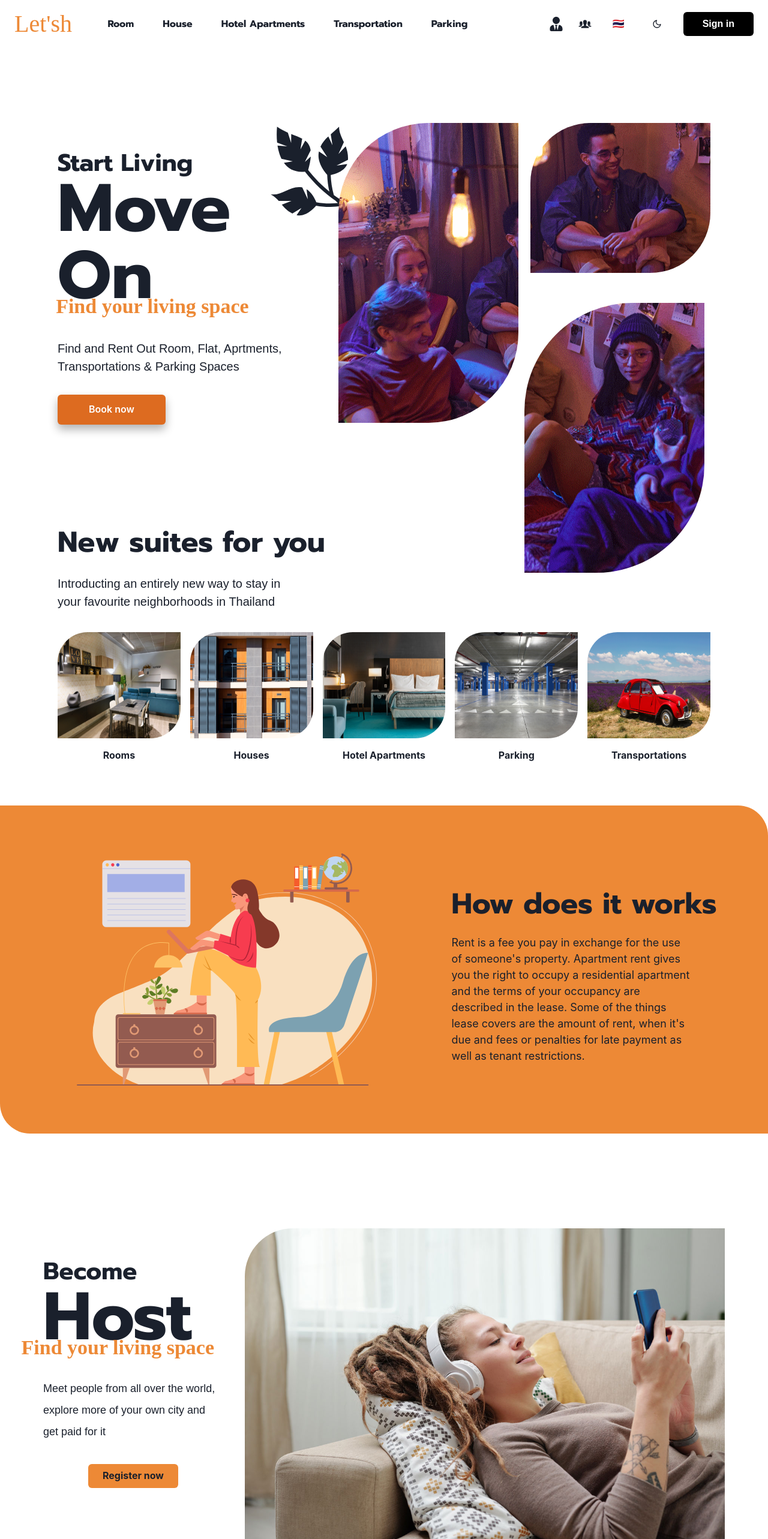
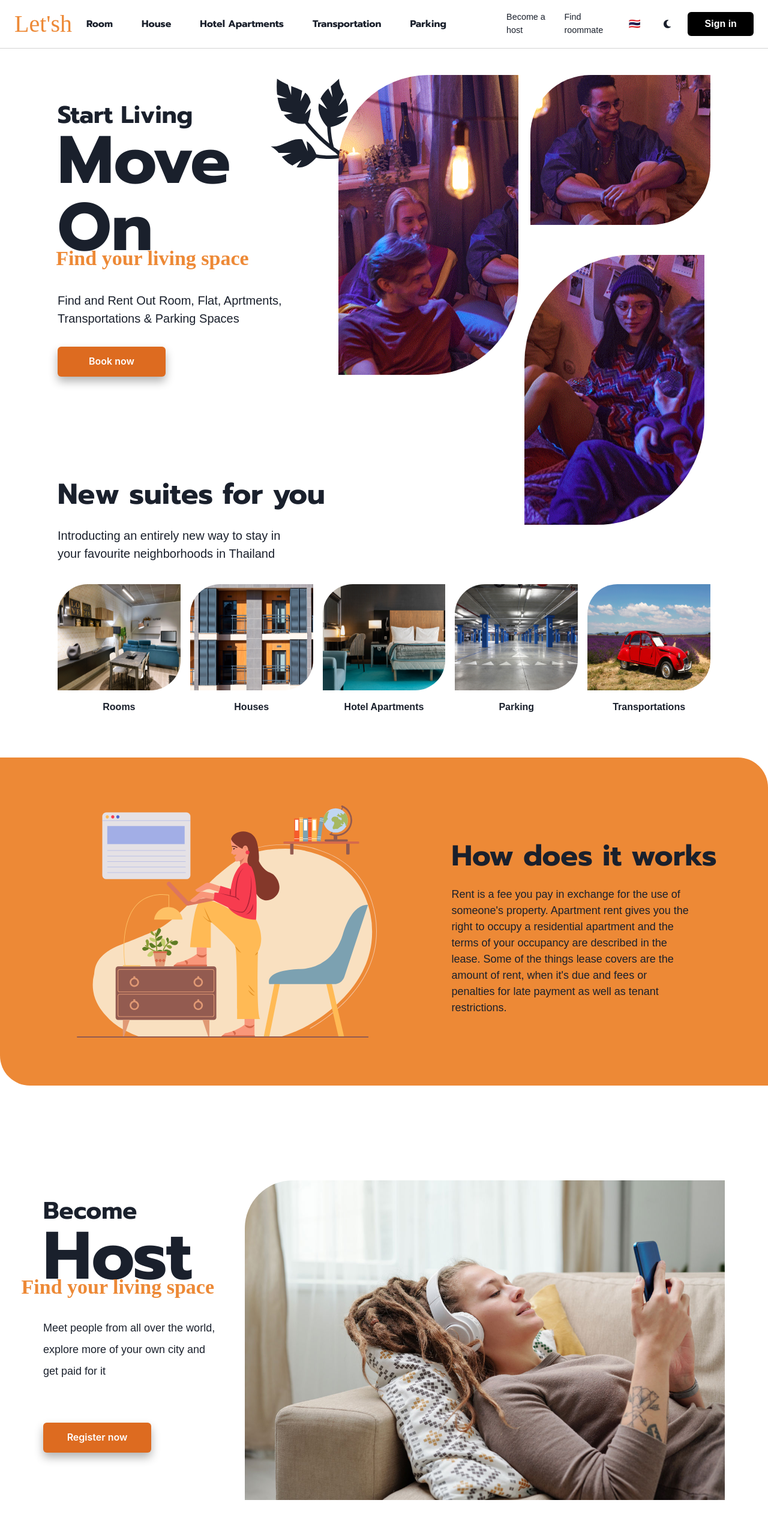
Before and after one commit to donghhan/letsh-client, a React (Vite) app: page / in a window 1280 px wide. Shown: the top 2566 px of the page at 60% size. Built offline with nearby package versions, Linux system fonts and the light colour scheme; a web font is replaced by a local one.

Commit message:
Minor font family issue changed with i18n finished

```diff
--- a/src/App.tsx
+++ b/src/App.tsx
@@ -5,10 +5,12 @@ import Footer from "./components/Footer";
 
 export default function App() {
   return (
-    <Box>
+    <>
       <Header />
-      <Outlet />
+      <Box as="main" position="relative">
+        <Outlet />
+      </Box>
       <Footer />
-    </Box>
+    </>
   );
 }
--- a/src/components/Header.tsx
+++ b/src/components/Header.tsx
@@ -17,9 +17,8 @@ import {
 } from "@chakra-ui/react";
 import { useTranslation } from "react-i18next";
 import { Link } from "react-router-dom";
-import { FiSun, FiMoon } from "react-icons/fi";
-import { IoIosPeople } from "react-icons/io";
-import { FaUserTie } from "react-icons/fa";
+import { FontAwesomeIcon } from "@fortawesome/react-fontawesome";
+import { faSun, faMoon } from "@fortawesome/free-solid-svg-icons";
 import { GiHamburgerMenu } from "react-icons/gi";
 import { Path } from "../utils/path";
 
@@ -59,6 +58,11 @@ export default function Header() {
         "2xl": "0 2em",
       }}
       width="100%"
+      position="fixed"
+      bgColor={colorMode === "light" ? "white" : "gray.800"}
+      borderBottom={
+        colorMode === "light" ? "1px solid lightgray" : "1px solid #505050"
+      }
     >
       <Flex
         as="nav"
@@ -77,26 +81,17 @@ export default function Header() {
           "2xl": "row",
         }}
         align="center"
-        justify={{
-          lg: "space-between",
-          xl: "space-between",
-          "2xl": "space-between",
-        }}
       >
         <Text fontFamily="rubik" fontSize="2.5rem" color="orange.400">
           <Link to={Path.home}>Let'sh</Link>
         </Text>
         <Flex
           as="ul"
+          width="100%"
           display={{
             base: "none",
-            sm: "none",
-            md: "none",
             lg: "inherit",
-            xl: "inherit",
-            "2xl": "inherit",
           }}
-          width="100%"
           maxW={{
             lg: "600px",
             xl: "700px",
@@ -105,7 +100,6 @@ export default function Header() {
           ml={{ lg: "1.5em" }}
           fontFamily="prompt"
           fontWeight="700"
-          align="center"
           gap={{
             lg: "1em",
             xl: "3em",
@@ -113,45 +107,40 @@ export default function Header() {
           }}
         >
           <Box>
-            <Link to={Path.rooms}>Room</Link>
+            <Link to={Path.rooms}>{t("ui:room")}</Link>
           </Box>
           <Box>
-            <Link to="/">House</Link>
+            <Link to="/">{t("ui:house")}</Link>
           </Box>
           <Box>
-            <Link to="/">Hotel Apartments</Link>
+            <Link to="/">{t("ui:hotel")}</Link>
           </Box>
           <Box>
-            <Link to="/">Transportation</Link>
+            <Link to="/">{t("ui:transportation")}</Link>
           </Box>
           <Box>
-            <Link to="/">Parking</Link>
+            <Link to="/">{t("ui:parking")}</Link>
           </Box>
         </Flex>
         <Flex
           fontFamily="ibmSans"
-          fontSize="1.5rem"
+          fontSize={{
+            lg: ".9rem",
+          }}
           align="center"
+          ml="auto"
           gap={{
             lg: ".5em",
             xl: "1em",
             "2xl": "1em",
           }}
         >
-          <Tooltip label="Become a host" hasArrow arrowSize={10}>
-            <Text marginBlockStart="0" marginBlockEnd="0">
-              <Link to={Path.becomeHost}>
-                <FaUserTie />
-              </Link>
-            </Text>
-          </Tooltip>
-          <Tooltip label="Find a roommate" hasArrow arrowSize={10}>
-            <Text marginBlockStart="0" marginBlockEnd="0">
-              <Link to="/">
-                <IoIosPeople />
-              </Link>
-            </Text>
-          </Tooltip>
+          <Text>
+            <Link to="/">{t("ui:become_a_host")}</Link>
+          </Text>
+          <Text>
+            <Link to="/">{t("ui:find_roommate")}</Link>
+          </Text>
           <IconButton
             aria-label="English lang toggle button"
             onClick={() => toggleLanguage(i18n.language === "en" ? "th" : "en")}
@@ -161,7 +150,13 @@ export default function Header() {
           <IconButton
             onClick={toggleColorMode}
             aria-label="Color Mode Toggle Button"
-            icon={colorMode === "light" ? <FiMoon /> : <FiSun />}
+            icon={
+              colorMode === "light" ? (
+                <FontAwesomeIcon icon={faMoon} />
+              ) : (
+                <FontAwesomeIcon icon={faSun} />
+              )
+            }
             bgColor="transparent"
           />
           <Button
--- a/src/components/home/NewSuiteGrid.tsx
+++ b/src/components/home/NewSuiteGrid.tsx
@@ -74,7 +74,12 @@ export default function NewSuiteGrid() {
                 }}
               />
             </Box>
-            <Text textAlign="center" fontWeight="bold" mt={{ base: "1em" }}>
+            <Text
+              textAlign="center"
+              fontWeight="bold"
+              mt={{ base: "1em" }}
+              fontFamily="ibmSans"
+            >
               {caption}
             </Text>
           </GridItem>
--- a/src/components/home/WhyChooseUs.tsx
+++ b/src/components/home/WhyChooseUs.tsx
@@ -124,6 +124,7 @@ export default function WhyChooseUsFlexItems() {
               <Text
                 fontSize={{ base: ".8rem", md: "1rem" }}
                 maxW={{ base: "200px", md: "800px" }}
+                fontFamily="ibmSans"
               >
                 {text}
               </Text>
--- a/src/locales/en/index.en.ts
+++ b/src/locales/en/index.en.ts
@@ -1,3 +1,4 @@
 import home from "./home.en.json";
+import ui from "./ui.en.json";
 
-export { home };
+export { home, ui };
--- /dev/null
+++ b/src/locales/en/ui.en.json
@@ -0,0 +1,15 @@
+{
+    "become_a_host": "Become a host",
+    "find_roommate": "Find roommate",
+    "room": "Room",
+    "house": "House",
+    "hotel": "Hotel Apartments",
+    "transportation": "Transportation",
+    "parking": "Parking",
+
+    "footer_text": "Find and Rent Out Room, Flat, Apartments, Parking Sapces & Transportations for Monthly Rent",
+    "about_us": "About Us",
+    "reviews": "Reviews",
+    "privacy_policy": "Privacy Policy",
+    "terms_and_conditions": "Terms & Conditions"
+}
--- a/src/locales/th/index.th.ts
+++ b/src/locales/th/index.th.ts
@@ -1,3 +1,4 @@
 import home from "./home.th.json";
+import ui from "./ui.th.json";
 
-export { home };
+export { home, ui };
--- /dev/null
+++ b/src/locales/th/ui.th.json
@@ -0,0 +1,15 @@
+{
+    "become_a_host": "ร่วมเป็นเจ้าภาพ",
+    "find_roommate": "หาเพื่อนร่วมห้อง",
+    "room": "ห้อง",
+    "house": "บ้าน",
+    "hotel": "โรงแรม",
+    "transportation": "การขนส่ง",
+    "parking": "ที่จอดรถ",
+
+    "footer_text": "ค้นหาและเช่าห้องพัก, แฟลต, อพาร์ทเมนท์, ที่จอดรถและการขนส่งสำหรับเช่ารายเดือน",
+    "about_us": "เกี่ยวกับเรา",
+    "reviews": "บทวิจารณ์",
+    "privacy_policy": "นโยบายความเป็นส่วนตัว",
+    "terms_and_conditions": "ข้อตกลงและเงื่อนไข"
+}
--- a/src/pages/HomePage.tsx
+++ b/src/pages/HomePage.tsx
@@ -12,7 +12,7 @@ export default function HomePage() {
   const { t } = useTranslation();
 
   return (
-    <Box as="main">
+    <>
       {/* Hero Section */}
       <Flex
         as="section"
@@ -20,11 +20,7 @@ export default function HomePage() {
         minH="100vh"
         direction={{
           base: "column",
-          sm: "column",
-          md: "column",
           lg: "row",
-          xl: "row",
-          "2xl": "row",
         }}
         justify="space-between"
         align="center"
@@ -141,6 +137,7 @@ export default function HomePage() {
             maxWidth={{ md: "400px" }}
             fontSize={{ lg: "1.125rem" }}
             textAlign={{ base: "center", lg: "left" }}
+            fontFamily="ibmSans"
           >
             {t("home:how_does_it_work_text")}
           </Text>
@@ -152,25 +149,15 @@ export default function HomePage() {
         width="100vw"
         height={{
           sm: "fit-content",
-          md: "fit-content",
           lg: "100vh",
-          xl: "100vh",
-          "2xl": "100vh",
         }}
         direction={{
           base: "column",
-          sm: "column",
-          md: "column",
           lg: "row",
-          xl: "row",
-          "2xl": "row",
         }}
         justify={{
           sm: "center",
-          md: "center",
           lg: "space-between",
-          xl: "space-between",
-          "2xl": "space-between",
         }}
         align={{
           base: "center",
@@ -192,7 +179,11 @@ export default function HomePage() {
           lg: "0",
         }}
       >
-        <Flex as="div" direction="column" align={{ base: "center" }}>
+        <Flex
+          as="div"
+          direction="column"
+          align={{ base: "center", lg: "flex-start" }}
+        >
           <Title
             titlePrefix={t("home:become_host_titleprefix")}
             title={t("home:become_host_title")}
@@ -206,8 +197,6 @@ export default function HomePage() {
               base: ".9rem",
               md: "1rem",
               lg: "1.125rem",
-              xl: "1.125rem",
-              "2xl": "1.125rem",
             }}
             fontFamily="ibmSans"
             mb="2em"
@@ -220,24 +209,14 @@ export default function HomePage() {
             {t("home:become_host_text")}
           </Text>
           <Button
-            as="a"
-            bgColor="orange.400"
-            width={{
-              base: "50%",
-            }}
-            height={{
-              base: "2.5rem",
-            }}
-            fontWeight="bold"
-            fontSize={{
-              base: "1rem",
-            }}
-            _hover={{
-              bgColor: "orange.300",
-            }}
-            _active={{
-              bgColor: "orange.500",
-            }}
+            width="180px"
+            height="50px"
+            marginTop="8"
+            color="white"
+            bgColor="orange.500"
+            _hover={{ bg: "orange.400" }}
+            _active={{ bg: "orange.700" }}
+            boxShadow="0px 8px 15px rgba(0, 0, 0, .3)"
           >
             {t("home:register_now")}
           </Button>
@@ -323,6 +302,6 @@ export default function HomePage() {
           <WhyChooseUsFlexItems />
         </Box>
       </Flex>
-    </Box>
+    </>
   );
 }
```
Also changed, not shown: src/components/Footer.tsx (+23 -15 lines).
